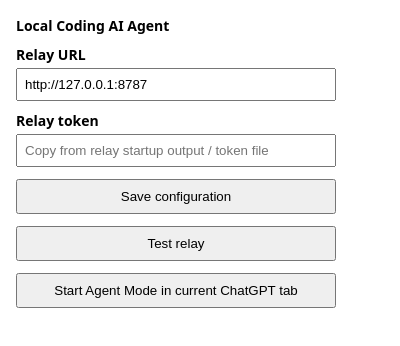
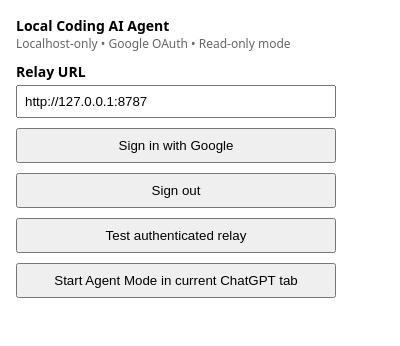
Before and after one commit to yashaswipratick/local-coding-ai-agent, a browser extension: page browser-extension/popup.html in a window 400 px wide. Drawn offline with Linux system fonts and the light colour scheme.

Commit message:
Replace token UI with Google OAuth UI

```diff
--- a/browser-extension/popup.html
+++ b/browser-extension/popup.html
@@ -8,19 +8,25 @@
     body { font: 14px system-ui, sans-serif; width: 320px; margin: 16px; }
     label { display: block; margin: 10px 0 4px; font-weight: 600; }
     input { box-sizing: border-box; width: 100%; padding: 7px; }
-    button { margin-top: 12px; width: 100%; padding: 8px; }
+    button { margin-top: 10px; width: 100%; padding: 8px; }
     #status { margin-top: 10px; white-space: pre-wrap; }
+    .signed-in { margin-top: 10px; padding: 8px; border-radius: 6px; background: #eef7ee; }
+    .muted { color: #666; font-size: 12px; }
   </style>
 </head>
 <body>
   <strong>Local Coding AI Agent</strong>
+  <div class="muted">Localhost-only • Google OAuth • Read-only mode</div>
+
   <label for="relay">Relay URL</label>
   <input id="relay" value="http://127.0.0.1:8787">
-  <label for="token">Relay token</label>
-  <input id="token" type="password" placeholder="Copy from relay startup output / token file">
-  <button id="save">Save configuration</button>
-  <button id="test">Test relay</button>
+
+  <button id="signin">Sign in with Google</button>
+  <button id="logout">Sign out</button>
+  <button id="test">Test authenticated relay</button>
   <button id="start">Start Agent Mode in current ChatGPT tab</button>
+
+  <div id="account" class="signed-in" hidden></div>
   <div id="status"></div>
   <script src="popup.js"></script>
 </body>
```
